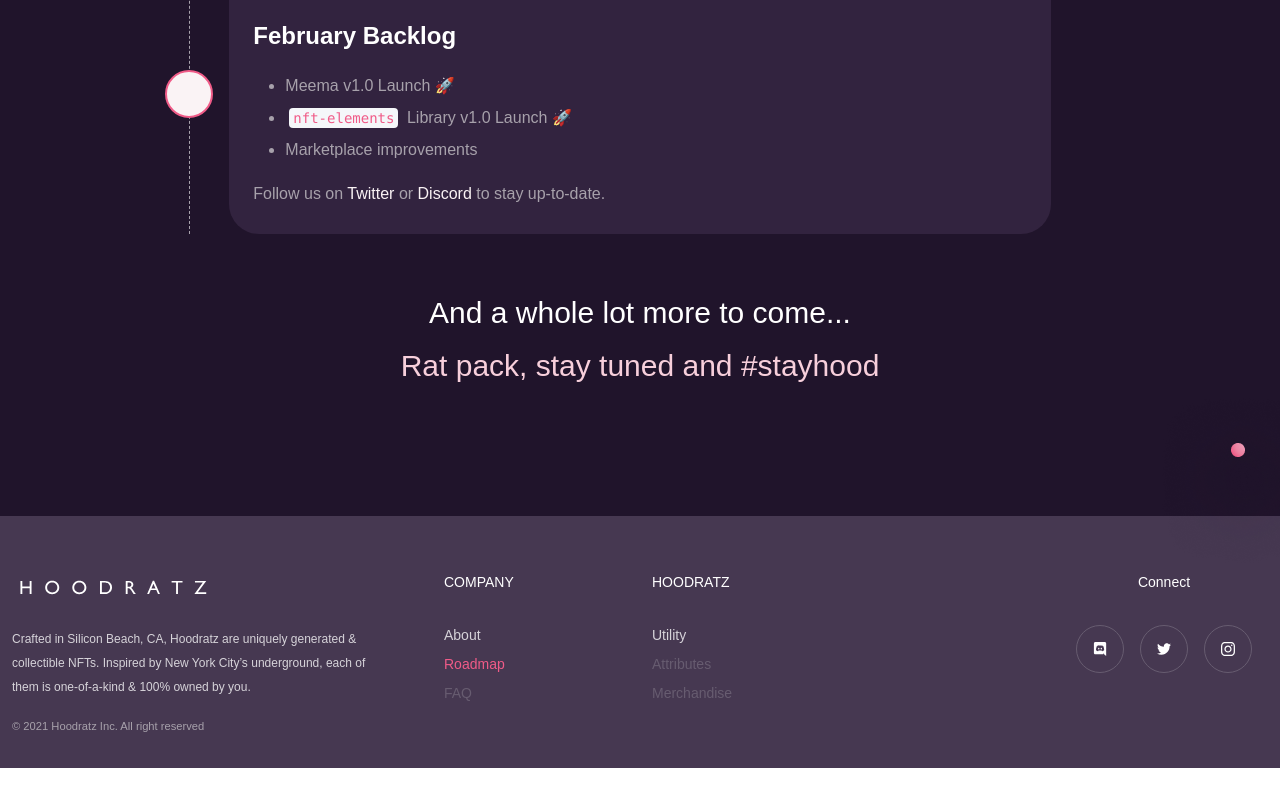
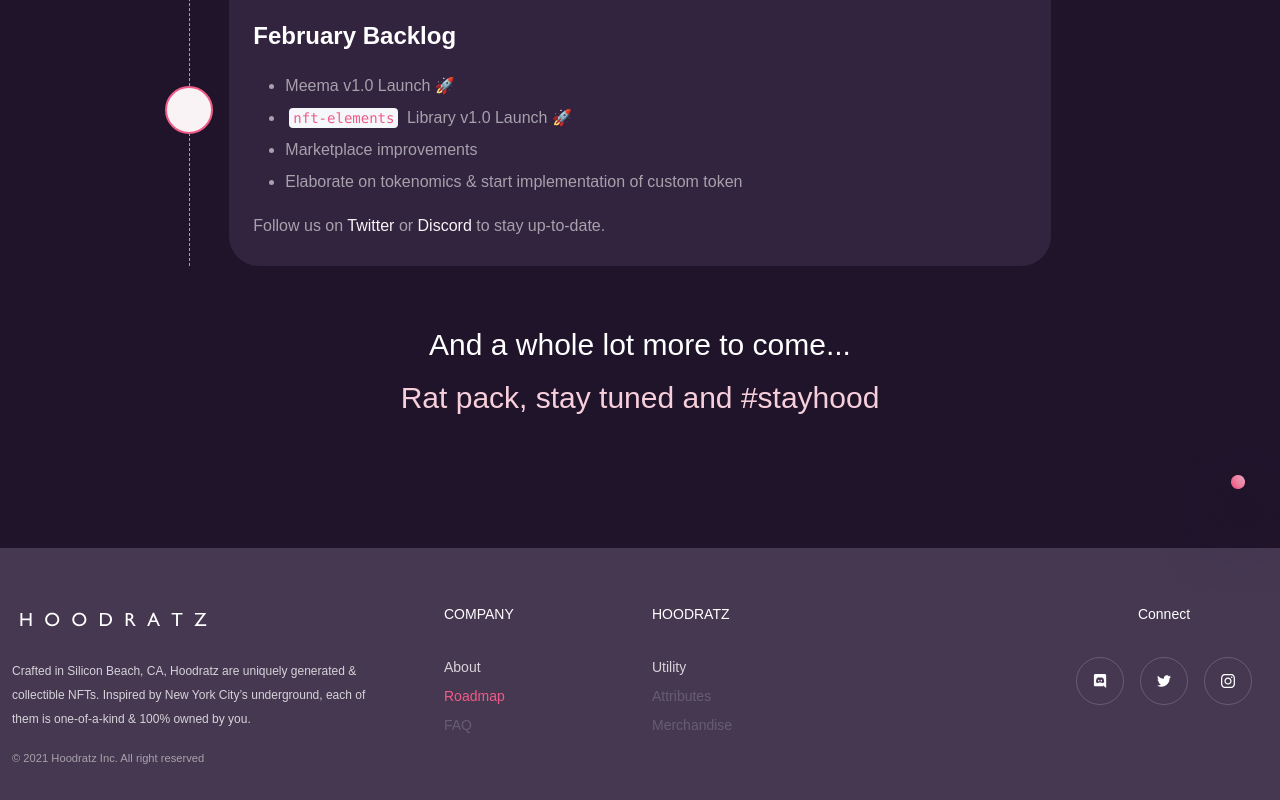
Before and after one commit to meemalabs/hoodratz.io, a Vue app: page /roadmap in a window 1280 px wide. Shown: the part 3090-3890 px from the top of the page. Before the commit the page ends 3858 px from the top, so only its background shows below. Built offline with nearby package versions, Linux system fonts and the light colour scheme; a web font is replaced by a local one.

Commit message:
chore: wip

```diff
--- a/src/views/Roadmap.vue
+++ b/src/views/Roadmap.vue
@@ -537,6 +537,7 @@ import AppFooter from "@/components/AppFooter.vue";
                   <li>Meema v1.0 Launch 🚀</li>
                   <li><code class="px-1 mx-1 py-0.5">nft-elements</code> Library v1.0 Launch 🚀</li>
                   <li>Marketplace improvements</li>
+                  <li>Elaborate on tokenomics &amp; start implementation of custom token</li>
                 </ul>
               </p>
 
```
